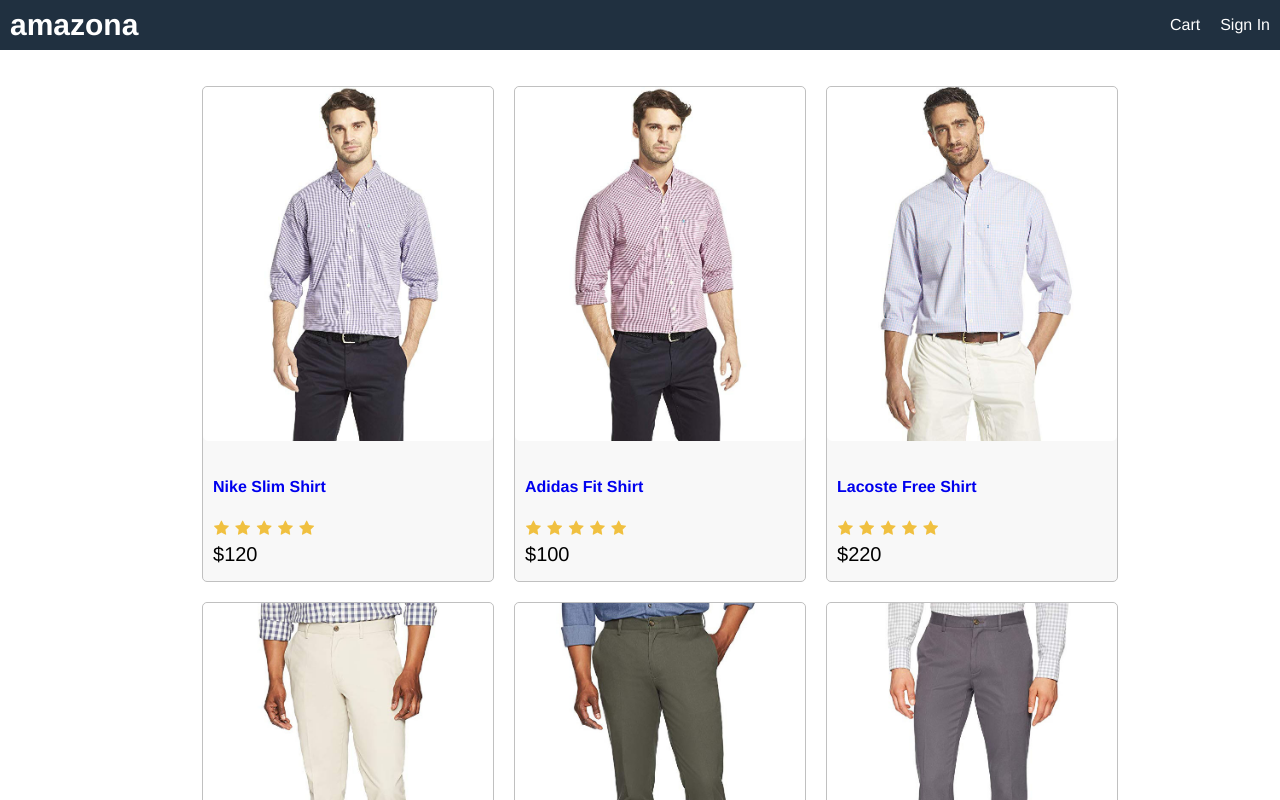
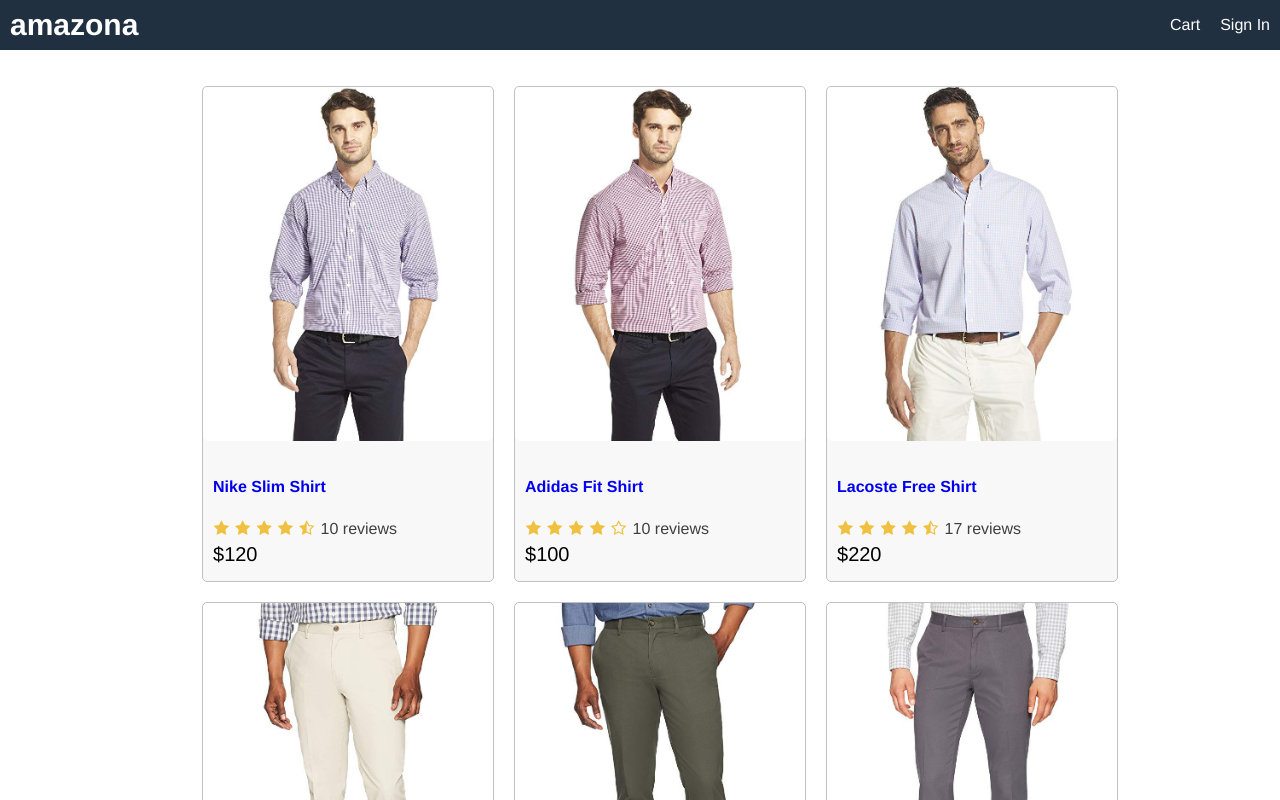
Before and after one commit to noeivanvivero/amazona-app, a React (Create React App) app: page / in a window 1280 px wide. Shown: the top 800 px of the page. Built offline with nearby package versions, Linux system fonts and the light colour scheme.

Commit message:
Create Rating and Product Component

```diff
--- a/src/App.css
+++ b/src/App.css
@@ -100,3 +100,6 @@
 color: #f0c040;
 margin: 0.1rem;
 }
+.rating span:last-child{
+  color: #404040;
+}
--- a/src/App.js
+++ b/src/App.js
@@ -1,5 +1,6 @@
 import './App.css';
 import data from './data';
+import Product from './components/Product'
 
 function App() {
   return (
@@ -17,26 +18,8 @@
         <ul>
           <div>
             <div className="row center">
-              {data.products.map(product =>
-                <div key={product._id} className="card">
-                  <a href={`/product/${product._id}`}>
-                    <img className="medium" src={product.image} alt={product.name} />
-                  </a>
-                  <div className="card-body">
-                    <a href={`/product/${product._id}`}>
-                      <h2>{product.name}</h2>
-                    </a>
-                    <div className="rating">
-                      <span> <i className="fa fa-star"></i> </span>
-                      <span> <i className="fa fa-star"></i> </span>
-                      <span> <i className="fa fa-star"></i> </span>
-                      <span> <i className="fa fa-star"></i> </span>
-                      <span> <i className="fa fa-star"></i> </span>
-                    </div>
-                    <div className="price">${product.price}</div>
-                  </div>
-                </div>
-
+              {data.products.map((product) =>
+                <Product key={product._id} product = {product}></Product>
               )}
 
             </div>
--- /dev/null
+++ b/src/components/Product.js
@@ -0,0 +1,19 @@
+import React from 'react'
+import Rating from './Rating'
+export default function Product(props) {
+    const {product} = props
+    return (
+        <div key={product._id} className="card">
+            <a href={`/product/${product._id}`}>
+                <img className="medium" src={product.image} alt={product.name} />
+            </a>
+            <div className="card-body">
+                <a href={`/product/${product._id}`}>
+                    <h2>{product.name}</h2>
+                </a>
+                <Rating rating = {product.rating} numReviews={product.numReviews}></Rating>
+                <div className="price">${product.price}</div>
+            </div>
+        </div>
+    )
+}
--- /dev/null
+++ b/src/components/Rating.js
@@ -0,0 +1,13 @@
+import React from 'react'
+export default function Rating(props) {
+    const {rating, numReviews} = props;
+    return (
+    <div className="rating">
+        <span> <i className={rating>=1? "fa fa-star" : rating>=0.5? "fa fa-star-half-o" : "fa fa-star-o"}></i> </span>
+        <span> <i className={rating>=2? "fa fa-star" : rating>=1.5? "fa fa-star-half-o" : "fa fa-star-o"}></i> </span>
+        <span> <i className={rating>=3? "fa fa-star" : rating>=2.5? "fa fa-star-half-o" : "fa fa-star-o"}></i> </span>
+        <span> <i className={rating>=4? "fa fa-star" : rating>=3.5? "fa fa-star-half-o" : "fa fa-star-o"}></i> </span>
+        <span> <i className={rating>=5? "fa fa-star" : rating>=4.5? "fa fa-star-half-o" : "fa fa-star-o"}></i> </span>
+        <span>{numReviews + " reviews"}</span>
+    </div>)
+}
```
